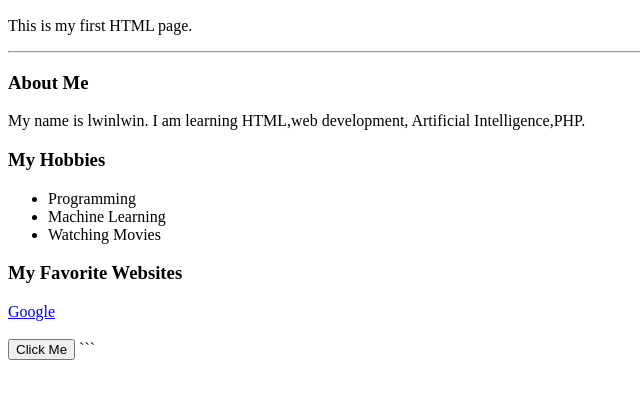
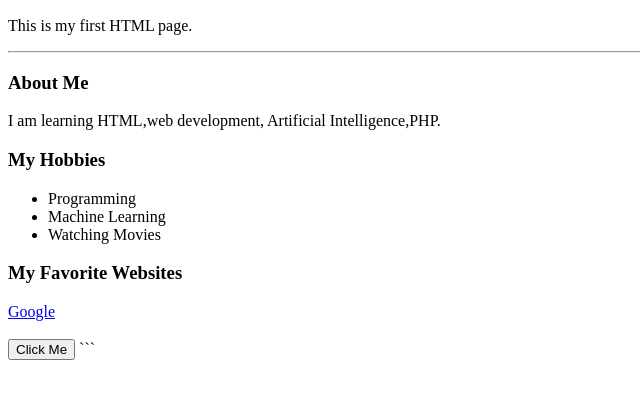
Before and after one commit to Ahlwin/git, a plain HTML site: page index.html in a window 1280 px wide. Shown: the part 136-534 px from the top of the page, without its empty margins (0-640 px from the left). Drawn offline with Linux system fonts and the light colour scheme.

Commit message:
Update index.html

```diff
--- a/index.html
+++ b/index.html
@@ -26,7 +26,6 @@
     <h3>About Me</h3>
 
     <p>
-        My name is lwinlwin.
         I am learning HTML,web development, Artificial Intelligence,PHP.
     </p>
 
```
